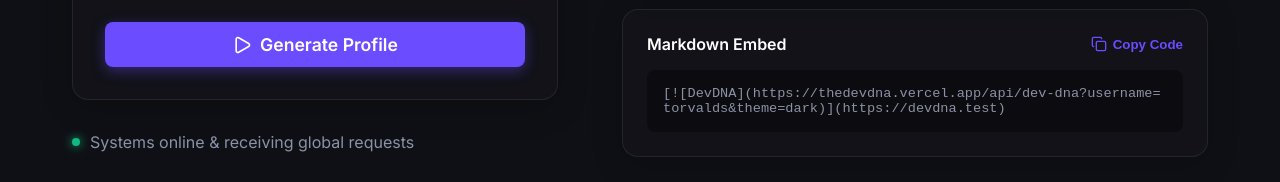
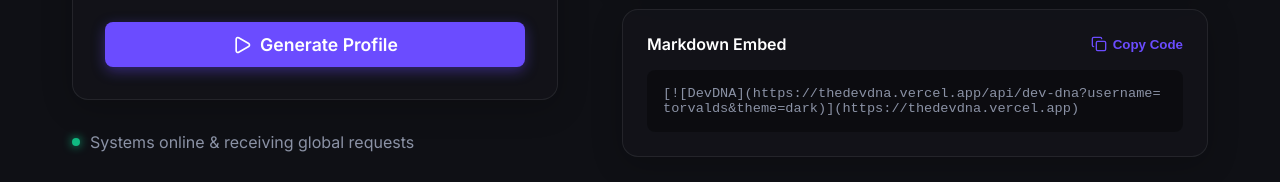
Before and after one commit to akshitsutharr/DevDNA, a Next.js app: page / in a window 1280 px wide. Shown: the part 586-768 px from the top of the page. Built offline with nearby package versions, Linux system fonts and the light colour scheme.

Commit message:
url changes

```diff
--- a/src/app/page.js
+++ b/src/app/page.js
@@ -19,7 +19,7 @@ export default function Home() {
   };
 
   const copyToClipboard = () => {
-    const markdown = `[![DevDNA](https://thedevdna.vercel.app/api/dev-dna?username=${username}&theme=${theme})](https://devdna.test)`;
+    const markdown = `[![DevDNA](https://thedevdna.vercel.app/api/dev-dna?username=${username}&theme=${theme})](https://thedevdna.vercel.app)`;
     navigator.clipboard.writeText(markdown);
     setCopied(true);
     setTimeout(() => setCopied(false), 2000);
@@ -131,7 +131,7 @@ export default function Home() {
               </button>
             </div>
             <div style={{ background: "rgba(0,0,0,0.3)", padding: "1rem", borderRadius: "8px", fontFamily: "monospace", fontSize: "0.85rem", color: "var(--text-muted)", wordBreak: "break-all" }}>
-              {`[![DevDNA](https://thedevdna.vercel.app/api/dev-dna?username=${username}&theme=${theme})](https://devdna.test)`}
+              {`[![DevDNA](https://thedevdna.vercel.app/api/dev-dna?username=${username}&theme=${theme})](https://thedevdna.vercel.app)`}
             </div>
           </div>
         </section>
```
